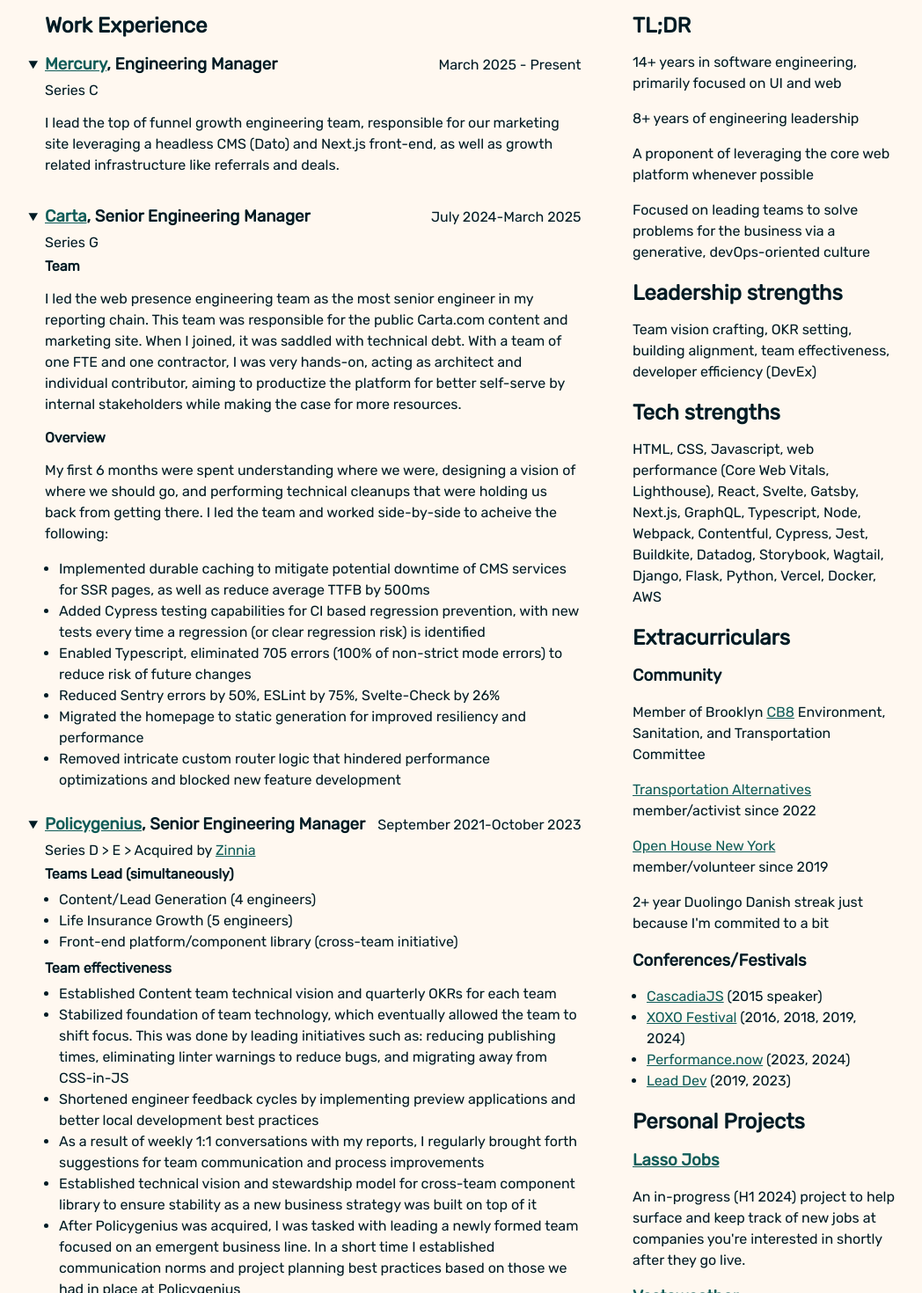
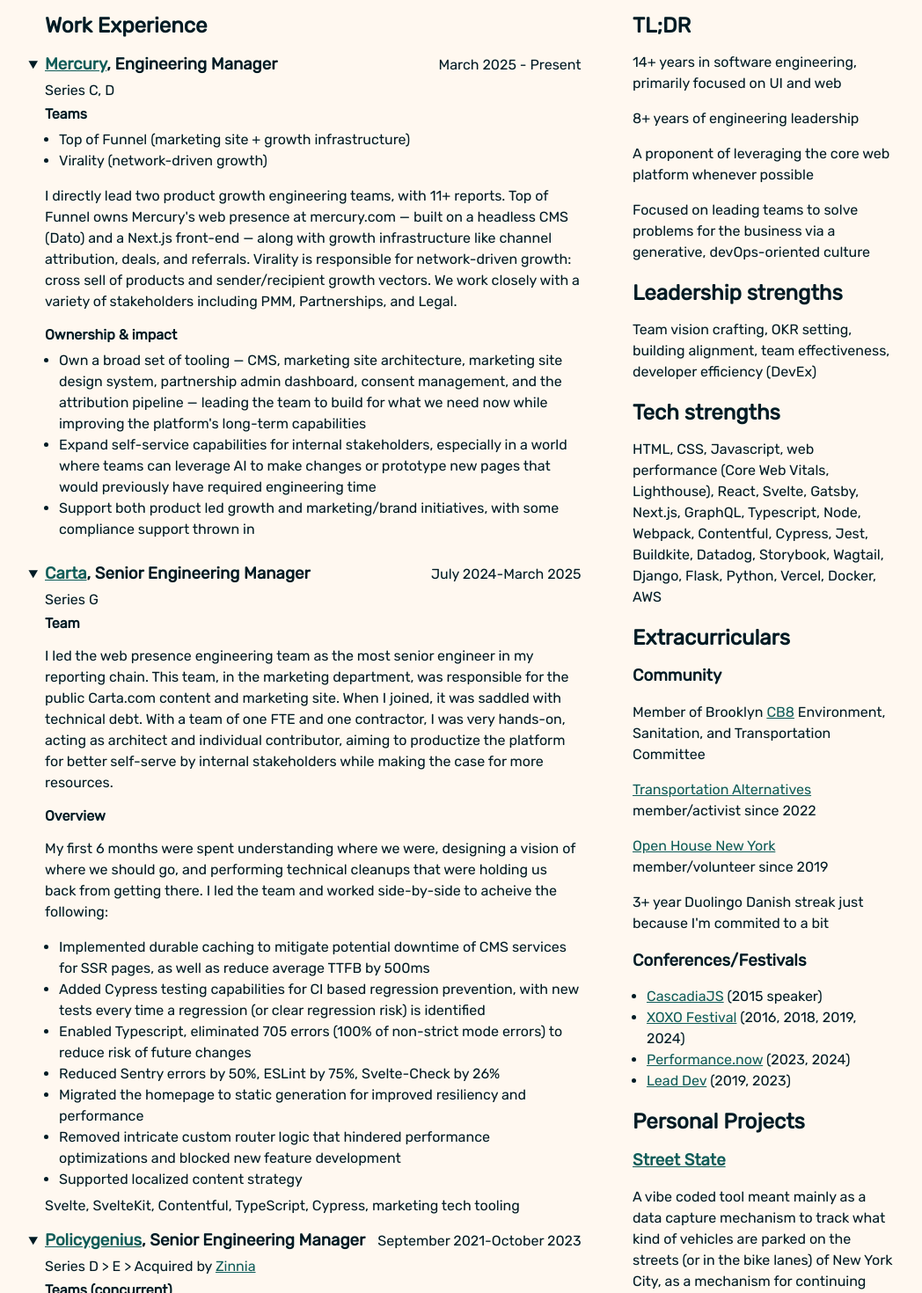
Before and after one commit to alanmoo/alanmoo-svelte, a SvelteKit app: page /resume in a window 1280 px wide. Shown: the part 380-1850 px from the top of the page at 88% size, without its empty margins (105-1153 px from the left). Built offline with nearby package versions, Linux system fonts and the light colour scheme.

Commit message:
Mercury resume update

```diff
--- a/src/routes/resume/+page.svelte
+++ b/src/routes/resume/+page.svelte
@@ -98,7 +98,7 @@
         <a href="https://ohny.org">Open House New York</a> member/volunteer since
         2019
       </p>
-      <p>2+ year Duolingo Danish streak just because I'm commited to a bit</p>
+      <p>3+ year Duolingo Danish streak just because I'm commited to a bit</p>
       <h3>Conferences/Festivals</h3>
       <ul>
         <li><a href="https://cascadiajs.com/">CascadiaJS</a> (2015 speaker)</li>
@@ -109,12 +109,13 @@
         <li><a href="https://leaddev.com/">Lead Dev</a> (2019, 2023)</li>
       </ul>
       <h2>Personal Projects</h2>
-      <h3><a href="https://lassojobs.lol/">Lasso Jobs</a></h3>
+      <h3><a href="https://www.streetstate.nyc/">Street State</a></h3>
       <p>
-        An in-progress (H1 2024) project to help surface and keep track of new
-        jobs at companies you're interested in shortly after they go live.
+        A vibe coded tool meant mainly as a data capture mechanism to track what
+        kind of vehicles are parked on the streets (or in the bike lanes) of New
+        York City, as a mechanism for continuing conversation at community board
+        meetings.
       </p>
-
       <h3>
         <a href="https://github.com/alanmoo/vesta-weather">Vestaweather</a>
       </h3>
@@ -135,15 +136,44 @@
             <span class="role_dates">March 2025 - Present</span>
           </div>
         </summary>
-        <div class="company_size">Series C</div>
+        <div class="company_size">Series C, D</div>
         <div class="team_size">
+          <h5>Teams</h5>
+          <ul>
+            <li>Top of Funnel (marketing site + growth infrastructure)</li>
+            <li>Virality (network-driven growth)</li>
+          </ul>
           <p>
-            I lead the top of funnel growth engineering team, responsible for
-            our marketing site leveraging a headless CMS (Dato) and Next.js
-            front-end, as well as growth related infrastructure like referrals
-            and deals.
+            I directly lead two product growth engineering teams, with 11+
+            reports. Top of Funnel owns Mercury's web presence at mercury.com —
+            built on a headless CMS (Dato) and a Next.js front-end — along with
+            growth infrastructure like channel attribution, deals, and
+            referrals. Virality is responsible for network-driven growth: cross
+            sell of products and sender/recipient growth vectors. We work
+            closely with a variety of stakeholders including PMM, Partnerships,
+            and Legal.
           </p>
         </div>
+        <h5>Ownership &amp; impact</h5>
+        <ul>
+          <li>
+            Own a broad set of tooling — CMS, marketing site architecture,
+            marketing site design system, partnership admin dashboard, consent
+            management, and the attribution pipeline — leading the team to build
+            for what we need now while improving the platform's long-term
+            capabilities
+          </li>
+          <li>
+            Expand self-service capabilities for internal stakeholders,
+            especially in a world where teams can leverage AI to make changes or
+            prototype new pages that would previously have required engineering
+            time
+          </li>
+          <li>
+            Support both product led growth and marketing/brand initiatives,
+            with some compliance support thrown in
+          </li>
+        </ul>
       </details>
       <details open class="resume_item">
         <summary>
@@ -160,12 +190,13 @@
           <h5>Team</h5>
           <p>
             I led the web presence engineering team as the most senior engineer
-            in my reporting chain. This team was responsible for the public
-            Carta.com content and marketing site. When I joined, it was saddled
-            with technical debt. With a team of one FTE and one contractor, I
-            was very hands-on, acting as architect and individual contributor,
-            aiming to productize the platform for better self-serve by internal
-            stakeholders while making the case for more resources.
+            in my reporting chain. This team, in the marketing department, was
+            responsible for the public Carta.com content and marketing site.
+            When I joined, it was saddled with technical debt. With a team of
+            one FTE and one contractor, I was very hands-on, acting as architect
+            and individual contributor, aiming to productize the platform for
+            better self-serve by internal stakeholders while making the case for
+            more resources.
           </p>
           <h5>Overview</h5>
           <p>
@@ -199,7 +230,12 @@
               Removed intricate custom router logic that hindered performance
               optimizations and blocked new feature development
             </li>
+            <li>Supported localized content strategy</li>
           </ul>
+          <div class="tech_stack">
+            Svelte, SvelteKit, Contentful, TypeScript, Cypress, marketing tech
+            tooling
+          </div>
         </div>
       </details>
       <details open class="resume_item">
@@ -216,7 +252,7 @@
           Series D > E > Acquired by <a href="https://zinnia.com">Zinnia</a>
         </div>
         <div class="team_size">
-          <h5>Teams Lead (simultaneously)</h5>
+          <h5>Teams (concurrent)</h5>
           <ul>
             <li>Content/Lead Generation (4 engineers)</li>
             <li>Life Insurance Growth (5 engineers)</li>
@@ -344,7 +380,7 @@
           </div>
         </summary>
         <div class="team_size">
-          <h5>Teams</h5>
+          <h5>Teams (concurrent)</h5>
           <ul>
             <li>Product (5 engineers)</li>
             <li>Platform (2 engineers)</li>
@@ -429,6 +465,7 @@
           </li>
         </ul>
       </details>
+      <details>
         <summary>
           <div class="summary">
             <h3 class="organization">
@@ -440,6 +477,11 @@
             <span class="role_dates">February 2012 - October 2013</span>
           </div>
         </summary>
+        <p>
+          Worked on various UI design and development projects for the medical
+          college.
+        </p>
+      </details>
       <!-- <div class="resume_item">
       <h3 class="job_title">Desktop Support Assistant</h3>
       <span class="organization">Weill Cornell Medical College - <span class="location">New York City</span></span>
```
Lines whose indentation alone changed are shown as unchanged.
